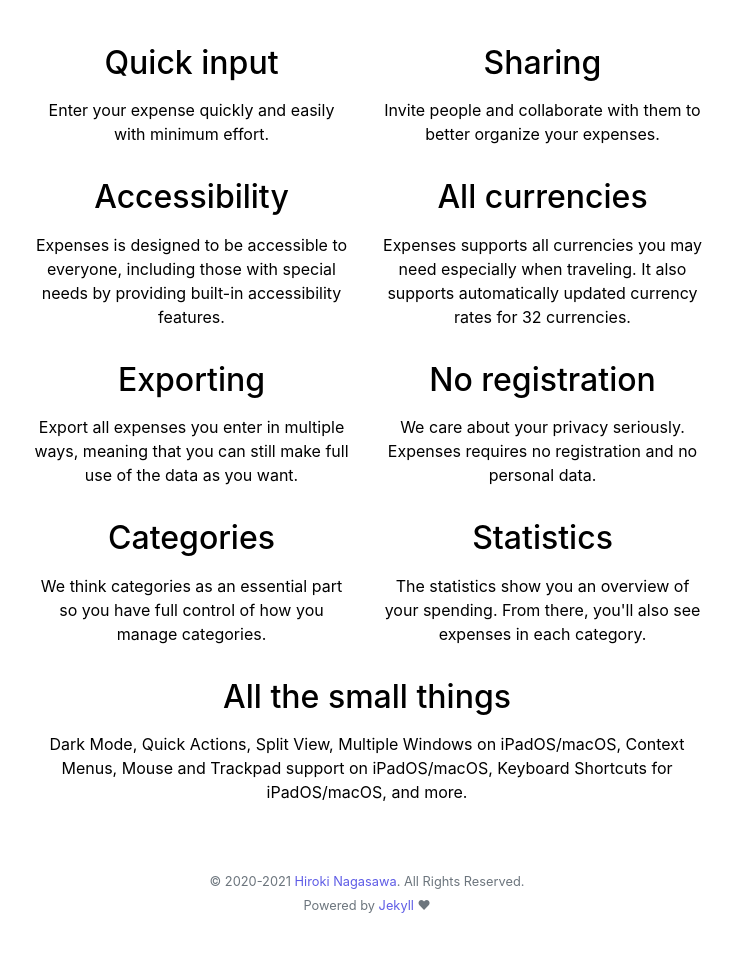
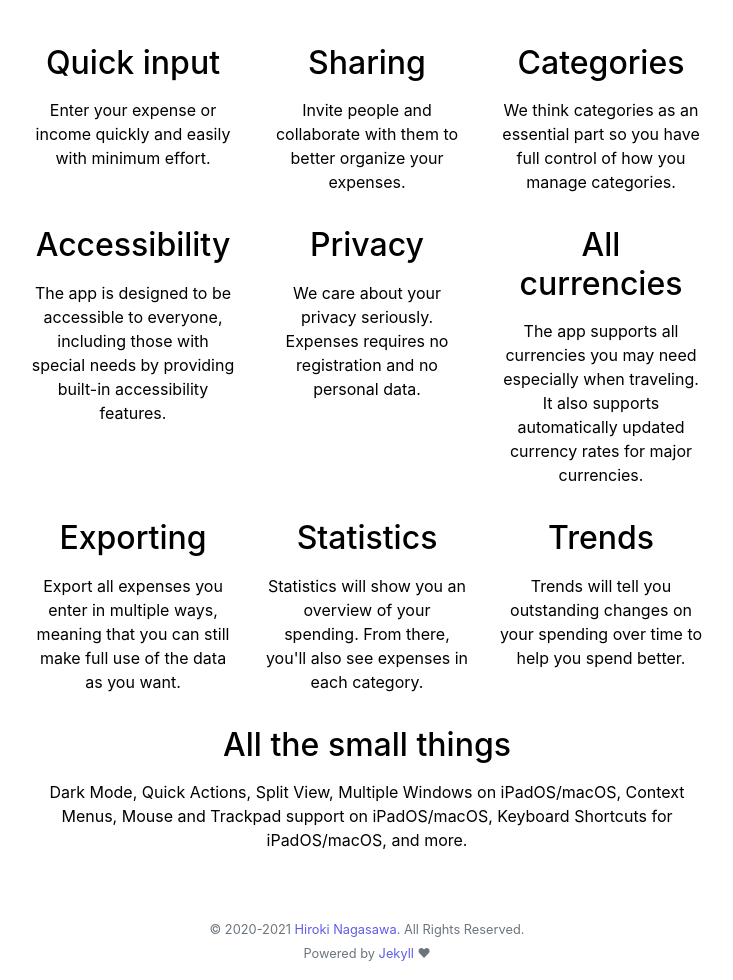
Before and after one commit to bluecometlabs/getexpenses.app, a Jekyll site: the page built from pages/index.md, in a window 1280 px wide and 1400 px high, scrolled down 617 px, cut to the strip 420-1400 px from the top of the window. Shown: the whole strip, without its empty margins (273-1006 px from the left). Built offline with Jekyll 4.4.1, drawn with Linux system fonts in a browser that asks for light colours; before the commit the page ends 1969 px from its top, so only the background shows below that.

Commit message:
Update row content

```diff
--- a/_includes/index.html
+++ b/_includes/index.html
@@ -22,22 +22,30 @@
     <div class="row">
         <div class="col-sm">
             <h2>Quick input</h2>
-            <p>Enter your expense quickly and easily with minimum effort.</p>
+            <p>Enter your expense or income quickly and easily with minimum effort.</p>
         </div>
         <div class="col-sm">
             <h2>Sharing</h2>
             <p>Invite people and collaborate with them to better organize your expenses.</p>
         </div>
+        <div class="col-sm">
+            <h2>Categories</h2>
+            <p>We think categories as an essential part so you have full control of how you manage categories.</p>
+        </div>
     </div>
     <div class="row">
         <div class="col-sm">
             <h2>Accessibility</h2>
-            <p>Expenses is designed to be accessible to everyone, including those with special needs by providing built-in
+            <p>The app is designed to be accessible to everyone, including those with special needs by providing built-in
                 accessibility features.</p>
         </div>
         <div class="col-sm">
+            <h2>Privacy</h2>
+            <p>We care about your privacy seriously. Expenses requires no registration and no personal data.</p>
+        </div>
+        <div class="col-sm">
             <h2>All currencies</h2>
-            <p>Expenses supports all currencies you may need especially when traveling. It also supports automatically updated currency rates for 32 currencies.</p>
+            <p>The app supports all currencies you may need especially when traveling. It also supports automatically updated currency rates for major currencies.</p>
         </div>
     </div>
     <div class="row">
@@ -47,19 +55,13 @@
                 want.</p>
         </div>
         <div class="col-sm">
-            <h2>No registration</h2>
-            <p>We care about your privacy seriously. Expenses requires no registration and no personal data.</p>
-        </div>
-    </div>
-    <div class="row">
-        <div class="col-sm">
-            <h2>Categories</h2>
-            <p>We think categories as an essential part so you have full control of how you manage categories.</p>
+            <h2>Statistics</h2>
+            <p>Statistics will show you an overview of your spending. From there, you'll also see expenses in each
+                category.</p>
         </div>
         <div class="col-sm">
-            <h2>Statistics</h2>
-            <p>The statistics show you an overview of your spending. From there, you'll also see expenses in each
-                category.</p>
+            <h2>Trends</h2>
+            <p>Trends will tell you outstanding changes on your spending over time to help you spend better.</p>
         </div>
     </div>
     <div class="row">
```
